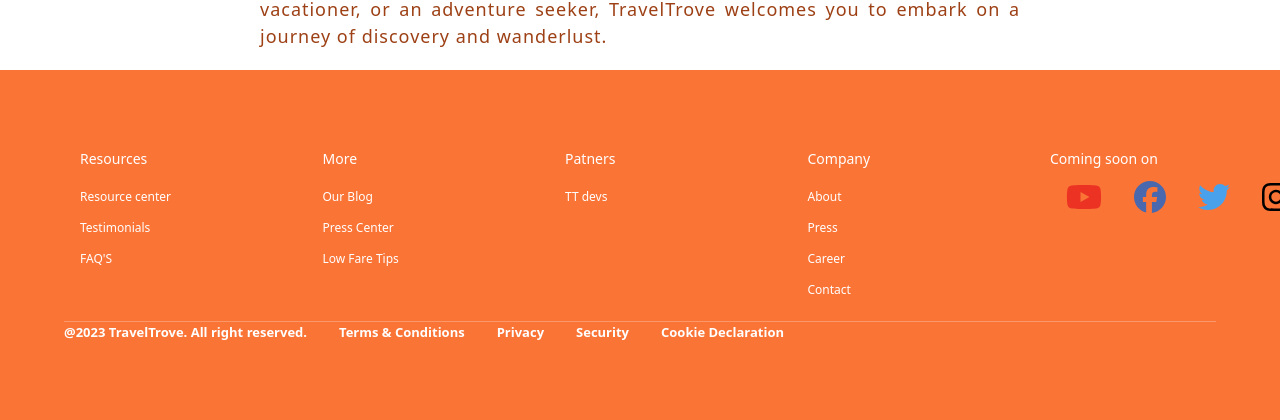
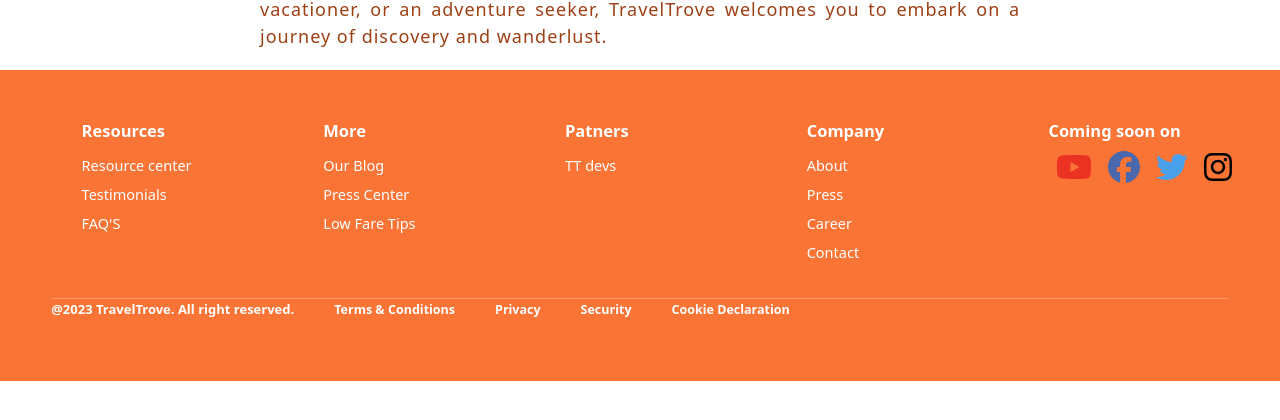
Before and after one commit to WANGAR1/Travel_Frontend, a React (Create React App) app: page / in a window 1280 px wide. Shown: the part 1508-1928 px from the top of the page. After the commit the page ends 1889 px from the top, so only its background shows below. Built offline with nearby package versions, Linux system fonts and the light colour scheme; no server answers.

Commit message:
footer css change

```diff
--- a/src/components/footer/Footer.css
+++ b/src/components/footer/Footer.css
@@ -1,5 +1,5 @@
 .section_padding{
-    padding: 4rem 4rem;
+    padding: 1.5rem 3.2rem;
 }
 
 .footer{
@@ -19,12 +19,12 @@
     flex-wrap: wrap;
     width: 100%;
     text-align: left;
-    margin-bottom: 2rem;
+    margin-bottom: 2.5rem;
 }
 
 .sb_footer-links_div{
     width: 150px;
-    margin: 1rem;
+    margin: 1.9rem;
     display: flex;
     justify-content: flex-start;
     flex-direction: column;
@@ -43,7 +43,7 @@ a{
    }
 
   a.social {
-    margin: 0 1rem;
+    margin: 0 0.5rem;
     transition: transform 250ms;
     display: inline-block;
   }
@@ -70,14 +70,15 @@ a{
 /*end of SOCIALS*/
 
 .sb_footer-links_div h4{
-    font-size: 14px;
-    line-height: 17px;
+    font-size: 16.5px;
+    line-height: 13px;
     margin-bottom: 0.9rem;
+    font-weight: bold;
 }
 
 .sb_footer-links_div p{
-    font-size: 12px;
-    line-height: 15px;
+    font-size: 14.5px;
+    line-height: 13px;
     margin: 0.5rem 0;
     cursor: pointer;
 }
@@ -95,9 +96,9 @@ a{
 }
 
 .sb_footer-below-links p{
-    font-size: 13px;
+    font-size: 12.5px;
     line-height: 15px;
-    margin-left: 2rem;
+    margin-left: 2.5rem;
     color: white;
     font-weight: 600;
 }
```
